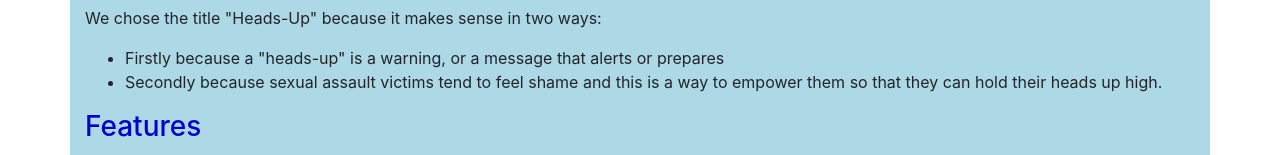
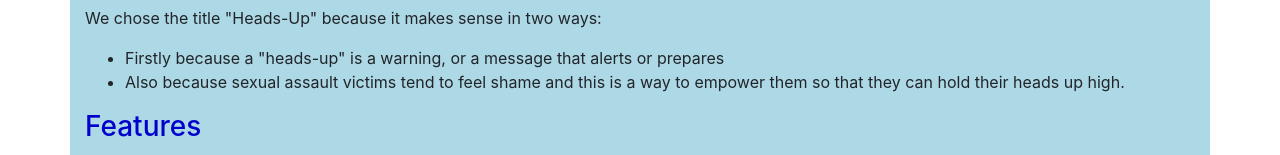
Before and after one commit to gemmaburke/heads-up, a React (Create React App) app in the folder client/: page /about in a window 1280 px wide. Shown: the part 328-483 px from the top of the page. Built offline with nearby package versions, Linux system fonts and the light colour scheme.

Commit message:
Mild correct to readme and about

```diff
--- a/client/src/Components/About.js
+++ b/client/src/Components/About.js
@@ -11,7 +11,7 @@ class About extends React.Component {
                 <p>We chose the title "Heads-Up" because it makes sense in two ways:</p>
                 <ul>
                     <li>Firstly because a "heads-up" is a warning, or a message that alerts or prepares</li>
-                    <li>Secondly because sexual assault victims tend to feel shame and this is a way to empower them so that they can hold their heads up high.</li>
+                    <li>Also because sexual assault victims tend to feel shame and this is a way to empower them so that they can hold their heads up high.</li>
                 </ul>
 
                 <h3>Features</h3>
```
Also changed, not shown: 1 other file (tests, documents, lock files or other folders).
